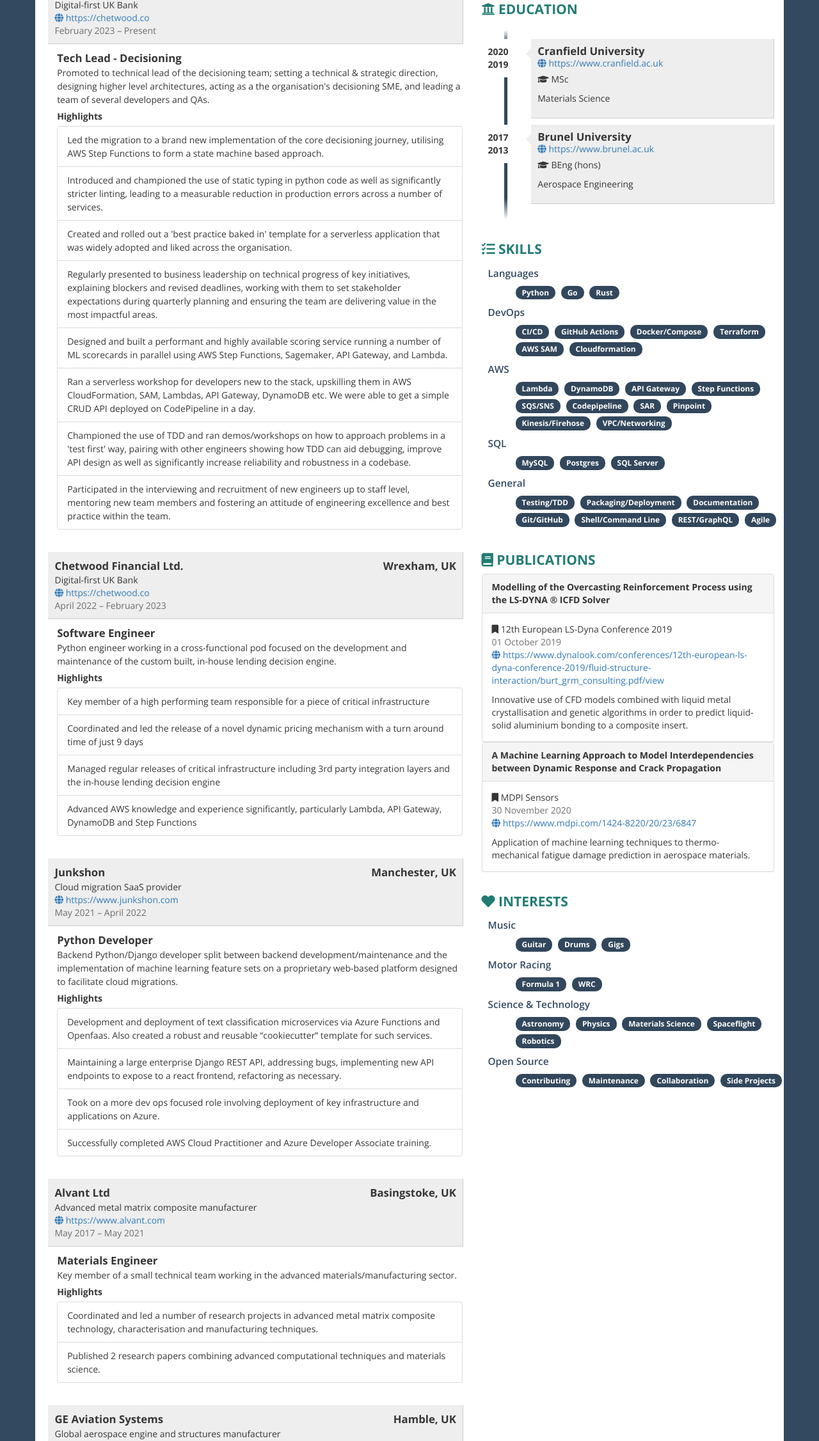
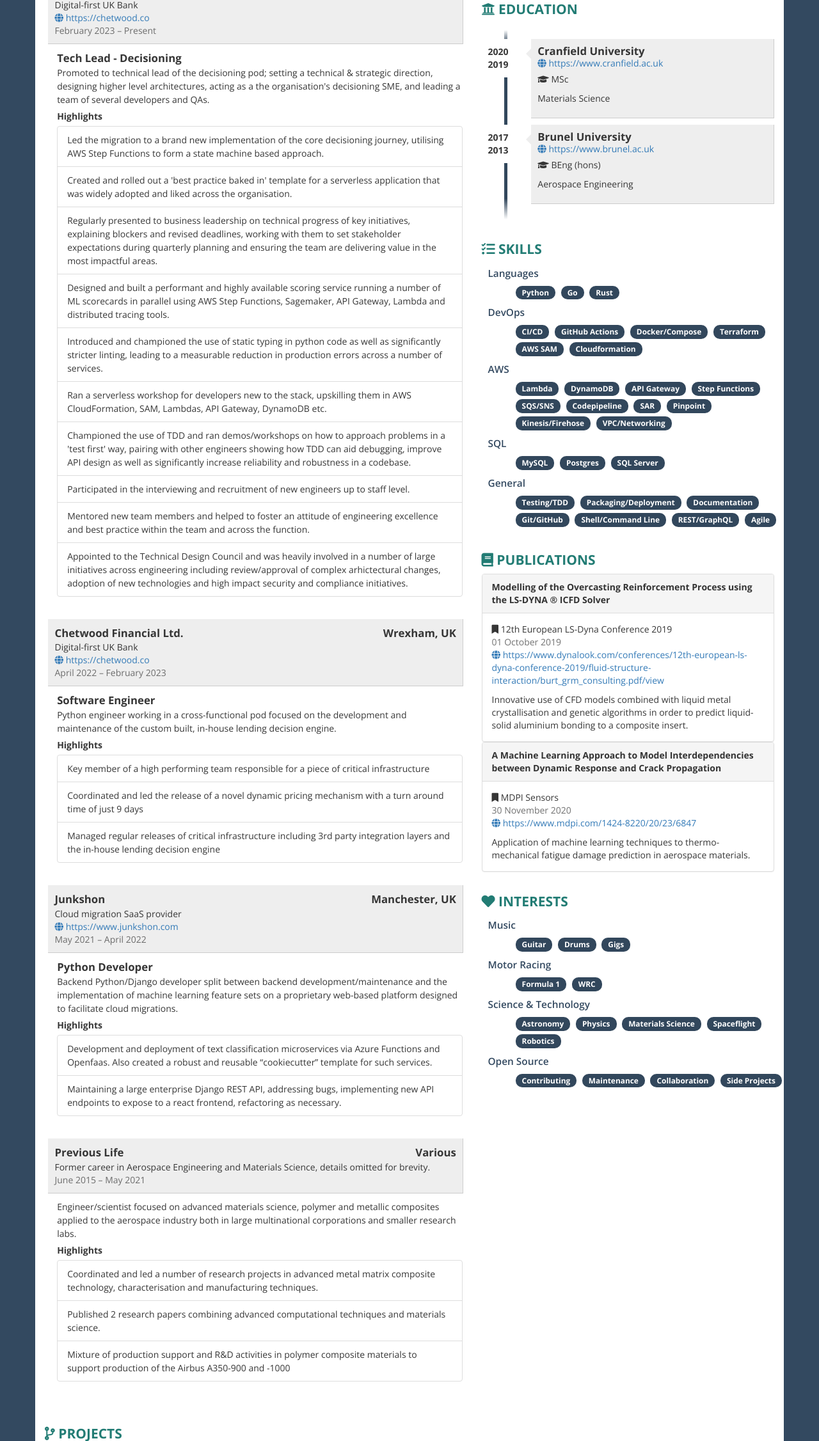
Before and after one commit to FollowTheProcess/cv, a plain HTML site: page index.html in a window 1280 px wide. Shown: the part 547-2800 px from the top of the page at 64% size. Drawn offline with nearby package versions, Linux system fonts and the light colour scheme.

Commit message:
deploy: 9d3cf896cfe2705512d8d8d5034f4fae03e85ebc

```diff
--- a/index.html
+++ b/index.html
@@ -431,17 +431,19 @@
                   <div class="job-details col-xs-11">
                     <div class="profession">Tech Lead - Decisioning</div>
                     <div class="description">
-                      Promoted to technical lead of the decisioning team; setting a technical & strategic direction, designing higher level architectures, acting as a the organisation's decisioning SME, and leading a team of several developers and QAs.
+                      Promoted to technical lead of the decisioning pod; setting a technical & strategic direction, designing higher level architectures, acting as a the organisation's decisioning SME, and leading a team of several developers and QAs.
                       <div class="highlights">Highlights</div>
                       <ul class="list-group">
                         <li class="list-group-item">Led the migration to a brand new implementation of the core decisioning journey, utilising AWS Step Functions to form a state machine based approach.</li>
-                        <li class="list-group-item">Introduced and championed the use of static typing in python code as well as significantly stricter linting, leading to a measurable reduction in production errors across a number of services.</li>
                         <li class="list-group-item">Created and rolled out a 'best practice baked in' template for a serverless application that was widely adopted and liked across the organisation.</li>
                         <li class="list-group-item">Regularly presented to business leadership on technical progress of key initiatives, explaining blockers and revised deadlines, working with them to set stakeholder expectations during quarterly planning and ensuring the team are delivering value in the most impactful areas.</li>
-                        <li class="list-group-item">Designed and built a performant and highly available scoring service running a number of ML scorecards in parallel using AWS Step Functions, Sagemaker, API Gateway, and Lambda.</li>
-                        <li class="list-group-item">Ran a serverless workshop for developers new to the stack, upskilling them in AWS CloudFormation, SAM, Lambdas, API Gateway, DynamoDB etc. We were able to get a simple CRUD API deployed on CodePipeline in a day.</li>
+                        <li class="list-group-item">Designed and built a performant and highly available scoring service running a number of ML scorecards in parallel using AWS Step Functions, Sagemaker, API Gateway, Lambda and distributed tracing tools.</li>
+                        <li class="list-group-item">Introduced and championed the use of static typing in python code as well as significantly stricter linting, leading to a measurable reduction in production errors across a number of services.</li>
+                        <li class="list-group-item">Ran a serverless workshop for developers new to the stack, upskilling them in AWS CloudFormation, SAM, Lambdas, API Gateway, DynamoDB etc.</li>
                         <li class="list-group-item">Championed the use of TDD and ran demos/workshops on how to approach problems in a 'test first' way, pairing with other engineers showing how TDD can aid debugging, improve API design as well as significantly increase reliability and robustness in a codebase.</li>
-                        <li class="list-group-item">Participated in the interviewing and recruitment of new engineers up to staff level, mentoring new team members and fostering an attitude of engineering excellence and best practice within the team.</li>
+                        <li class="list-group-item">Participated in the interviewing and recruitment of new engineers up to staff level.</li>
+                        <li class="list-group-item">Mentored new team members and helped to foster an attitude of engineering excellence and best practice within the team and across the function.</li>
+                        <li class="list-group-item">Appointed to the Technical Design Council and was heavily involved in a number of large initiatives across engineering including review/approval of complex arhictectural changes, adoption of new technologies and high impact security and compliance initiatives.</li>
                       </ul>
                     </div>
                   </div>
@@ -475,7 +477,6 @@
                         <li class="list-group-item">Key member of a high performing team responsible for a piece of critical infrastructure</li>
                         <li class="list-group-item">Coordinated and led the release of a novel dynamic pricing mechanism with a turn around time of just 9 days</li>
                         <li class="list-group-item">Managed regular releases of critical infrastructure including 3rd party integration layers and the in-house lending decision engine</li>
-                        <li class="list-group-item">Advanced AWS knowledge and experience significantly, particularly Lambda, API Gateway, DynamoDB and Step Functions</li>
                       </ul>
                     </div>
                   </div>
@@ -508,8 +509,6 @@
                       <ul class="list-group">
                         <li class="list-group-item">Development and deployment of text classification microservices via Azure Functions and Openfaas. Also created a robust and reusable “cookiecutter” template for such services.</li>
                         <li class="list-group-item">Maintaining a large enterprise Django REST API, addressing bugs, implementing new API endpoints to expose to a react frontend, refactoring as necessary.</li>
-                        <li class="list-group-item">Took on a more dev ops focused role involving deployment of key infrastructure and applications on Azure.</li>
-                        <li class="list-group-item">Successfully completed AWS Cloud Practitioner and Azure Developer Associate training.</li>
                       </ul>
                     </div>
                   </div>
@@ -519,59 +518,26 @@
                 <div class="row">
                   <div class="details">
                     <div class="where">
-                      Alvant Ltd
+                      Previous Life
                       <div class="pull-right">
-                        Basingstoke, UK
+                        Various
                       </div>
                     </div>
                     <div class="description">
-                      Advanced metal matrix composite manufacturer
+                      Former career in Aerospace Engineering and Materials Science, details omitted for brevity.
                     </div>
-                    <div class="address">
-                      <a href="https:&#x2F;&#x2F;www.alvant.com" target= "_blank"><i class="fas fa-globe ico"></i> https:&#x2F;&#x2F;www.alvant.com</a>
-                    </div>
-                    <div class="year">May 2017 – May 2021</div>
+                    <div class="year">June 2015 – May 2021</div>
                   </div>
                 </div>
                 <div class="row">
                   <div class="job-details col-xs-11">
-                    <div class="profession">Materials Engineer</div>
+                    <div class="profession"></div>
                     <div class="description">
-                      Key member of a small technical team working in the advanced materials/manufacturing sector.
+                      Engineer/scientist focused on advanced materials science, polymer and metallic composites applied to the aerospace industry both in large multinational corporations and smaller research labs.
                       <div class="highlights">Highlights</div>
                       <ul class="list-group">
                         <li class="list-group-item">Coordinated and led a number of research projects in advanced metal matrix composite technology, characterisation and manufacturing techniques.</li>
                         <li class="list-group-item">Published 2 research papers combining advanced computational techniques and materials science.</li>
-                      </ul>
-                    </div>
-                  </div>
-                </div>
-              </div>
-              <div class="job clearfix">
-                <div class="row">
-                  <div class="details">
-                    <div class="where">
-                      GE Aviation Systems
-                      <div class="pull-right">
-                        Hamble, UK
-                      </div>
-                    </div>
-                    <div class="description">
-                      Global aerospace engine and structures manufacturer
-                    </div>
-                    <div class="address">
-                      <a href="http:&#x2F;&#x2F;www.aernnova.com&#x2F;en&#x2F;discover-hamble-aerostructures&#x2F;" target= "_blank"><i class="fas fa-globe ico"></i> http:&#x2F;&#x2F;www.aernnova.com&#x2F;en&#x2F;discover-hamble-aerostructures&#x2F;</a>
-                    </div>
-                    <div class="year">June 2015 – September 2016</div>
-                  </div>
-                </div>
-                <div class="row">
-                  <div class="job-details col-xs-11">
-                    <div class="profession">Materials &amp; Processes Engineer</div>
-                    <div class="description">
-                      Member of the Materials & Processes team working on the Airbus A350 Composite Trailing Edge.
-                      <div class="highlights">Highlights</div>
-                      <ul class="list-group">
                         <li class="list-group-item">Mixture of production support and R&D activities in polymer composite materials to support production of the Airbus A350-900 and -1000</li>
                       </ul>
                     </div>
@@ -584,7 +550,7 @@
             <h2><i class= "fas fa-code-branch ico"></i> Projects</h2>
             <ul class="list-group">
               <li class="list-group-item">
-                <span style="font-weight:bold">Pytoil</span>: Python CLI to automate the development workflow.
+                <span style="font-weight:bold">Pytoil</span>: Python CLI to automate the development workflow
               </li>
               <li class="list-group-item">
                 <span style="font-weight:bold">Spok</span>: A modern, concurrent task runner&#x2F;build system written in Go.
```
